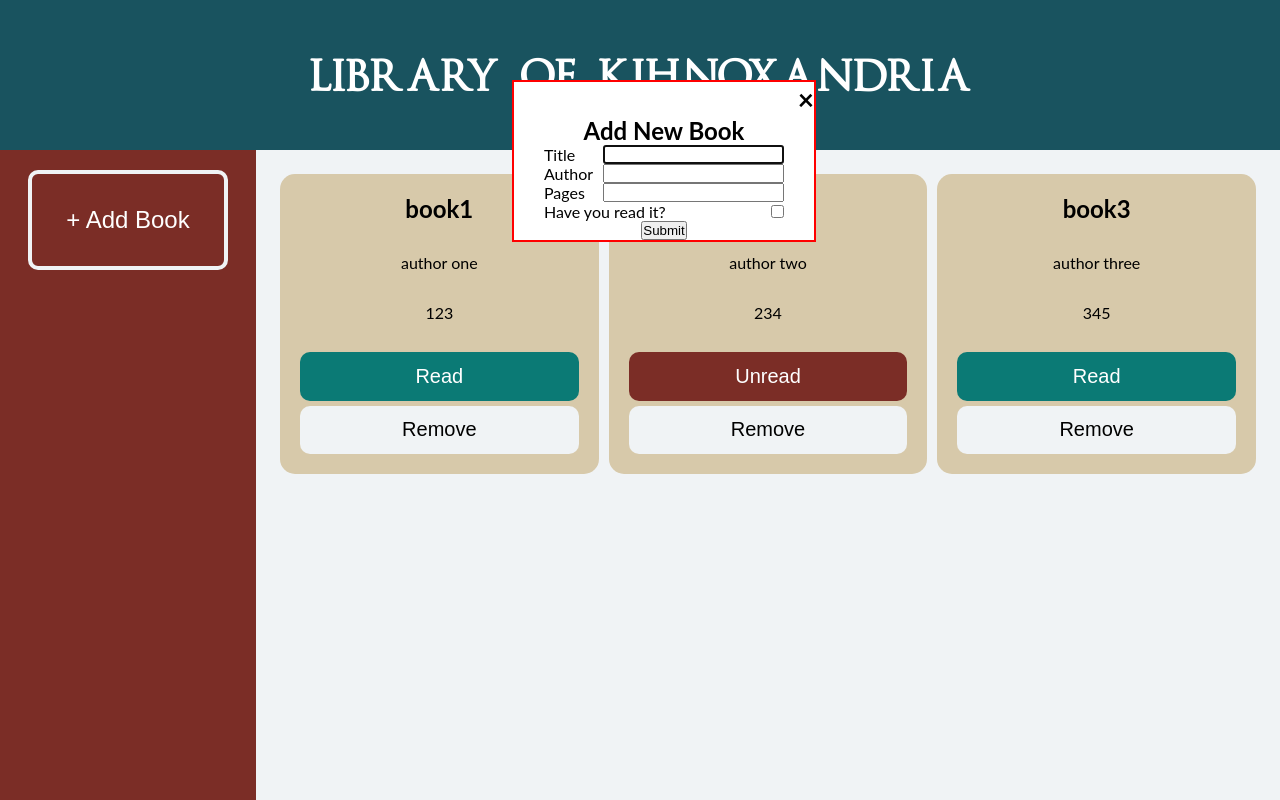
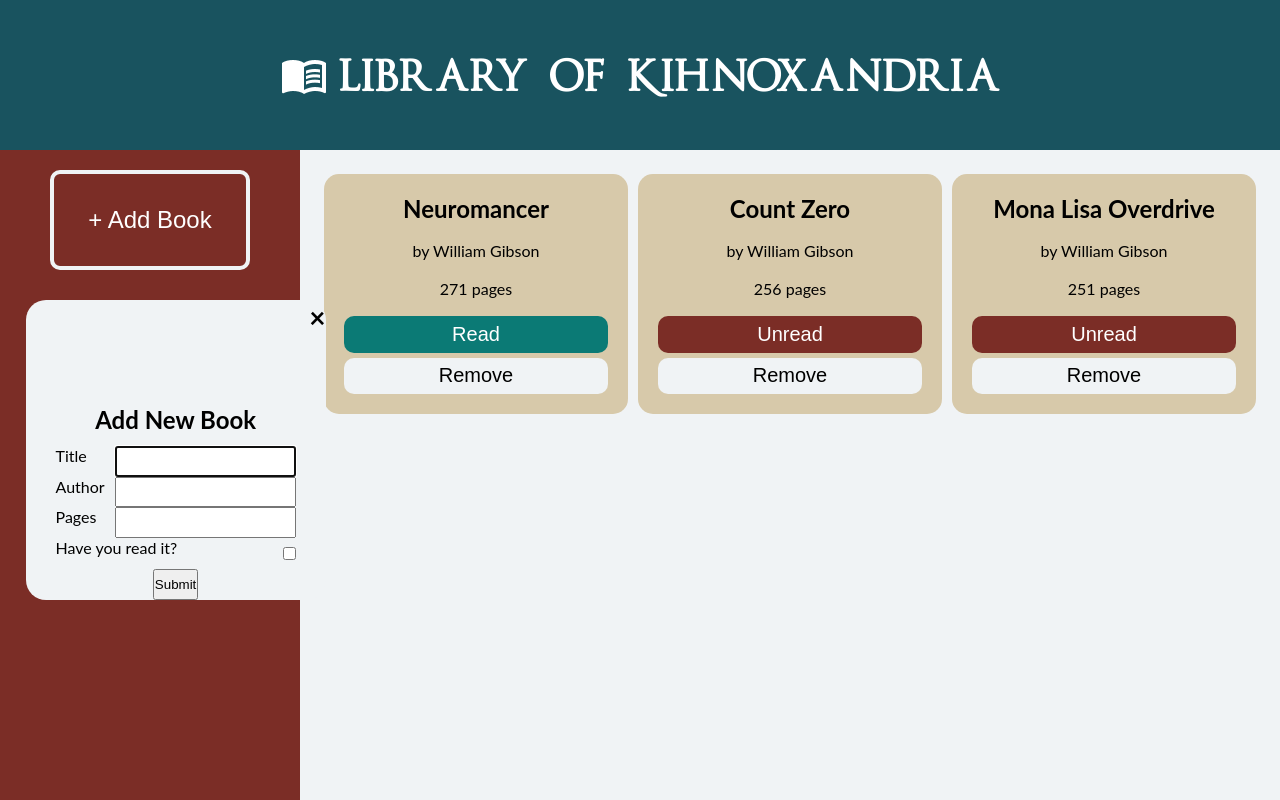
Before and after one commit to kihno/library-app, a plain HTML site: page index.html in a window 1280 px wide. Both pictures are taken after a click on the button "+ Add Book". Shown: the top 800 px of the page. Drawn offline with Linux system fonts and the light colour scheme.

Commit message:
Add by and pages text to displayLibrary function

```diff
--- a/index.html
+++ b/index.html
@@ -10,6 +10,7 @@
 </head>
 <body>
     <div id="header">
+        <img src="images/book.png">
         <h1>Library of Kihnoxandria</h1>
     </div>
 
@@ -51,11 +52,9 @@
 
         <div id="bookshelf"></div>
 
+        <p id="footer">Created by <a href="https://github.com/kihno">Kihno</a></p>
+
     </div>
-
-    <footer>
-        <p>Created by <a href="https://github.com/kihno">Kihno</a></p>
-    </footer>
 
 </body>
 </html>
--- a/javascript.js
+++ b/javascript.js
@@ -1,22 +1,22 @@
 //Library
 let myLibrary = [
     {
-        title: 'book1',
-        author: 'author one',
-        pages: 123,
+        title: 'Neuromancer',
+        author: 'William Gibson',
+        pages: 271,
         read: true,
     },
     {
-        title: 'book2',
-        author: 'author two',
-        pages: 234,
+        title: 'Count Zero',
+        author: 'William Gibson',
+        pages: 256,
         read: false,
     },
     {
-        title: 'book3',
-        author: 'author three',
-        pages: 345,
-        read: true,
+        title: 'Mona Lisa Overdrive',
+        author: 'William Gibson',
+        pages: 251,
+        read: false,
     }
 ];
 
@@ -103,6 +103,16 @@ function displayLibrary(newBook) {
                 bookDiv.appendChild(readButton);
             }
 
+        } else if (prop === 'author') {
+            const subDiv = document.createElement('div');
+            subDiv.className = prop;
+            subDiv.textContent = `by ${newBook[prop]}`;
+            bookDiv.appendChild(subDiv);
+        } else if (prop === 'pages') {
+            const subDiv = document.createElement('div');
+            subDiv.className = prop;
+            subDiv.textContent = `${newBook[prop]} pages`;
+            bookDiv.appendChild(subDiv);
         } else {
             const subDiv = document.createElement('div');
             subDiv.className = prop;
--- a/stylesheet.css
+++ b/stylesheet.css
@@ -15,7 +15,7 @@ body, div, h1, h2, h3, p, button, form, span, label, input {
 
 body {
     display: grid;
-    grid: 150px 1fr / 1fr 4fr;
+    grid: 150px 1fr / 300px 1fr;
     height: 100vh;
     width: 100vw;
     font-family: 'Lato', sans-serif;
@@ -26,6 +26,7 @@ body {
     color: white;
     grid-area: 1 / 1 / 2 / 3;
     display: flex;
+    gap: 10px;
     justify-content: center;
     align-items: center;
 }
@@ -75,15 +76,14 @@ h1{
     display: none;
     position: fixed;
     z-index: 1;
-    top: 10%;
-    left: 40%;
+    top: 300px;
+    left: 2%;
     width: 300px;
-    background-color: white;
-    border: 2px solid red;
+    height: 300px;
+    background-color: #f0f3f5;
+    border-radius: 20px;
     justify-items: center;
 }
-
-
 
 .close {
     font-size: 28px;
@@ -113,7 +113,7 @@ h1{
     display: grid;
     gap: 4px;
     padding: 4px;
-    grid-auto-rows: 300px;;
+    grid-auto-rows: 240px;;
     grid-template-columns: repeat(auto-fill, minmax(300px, 1fr));
     gap: 10px;
 }
@@ -121,7 +121,7 @@ h1{
 .book {
     background-color: #d7c9aa;
     border-radius: 15px;
-    height: 260px;
+    height: 200px;
     padding: 20px;
     display: grid;
     gap: 5px;
@@ -184,3 +184,7 @@ h1{
     font-weight: bold;
     background-color: #e5e7e9;
 }
+
+#footer {
+    text-align: center;
+}
```
Also changed, not shown: images/book.png (added).
